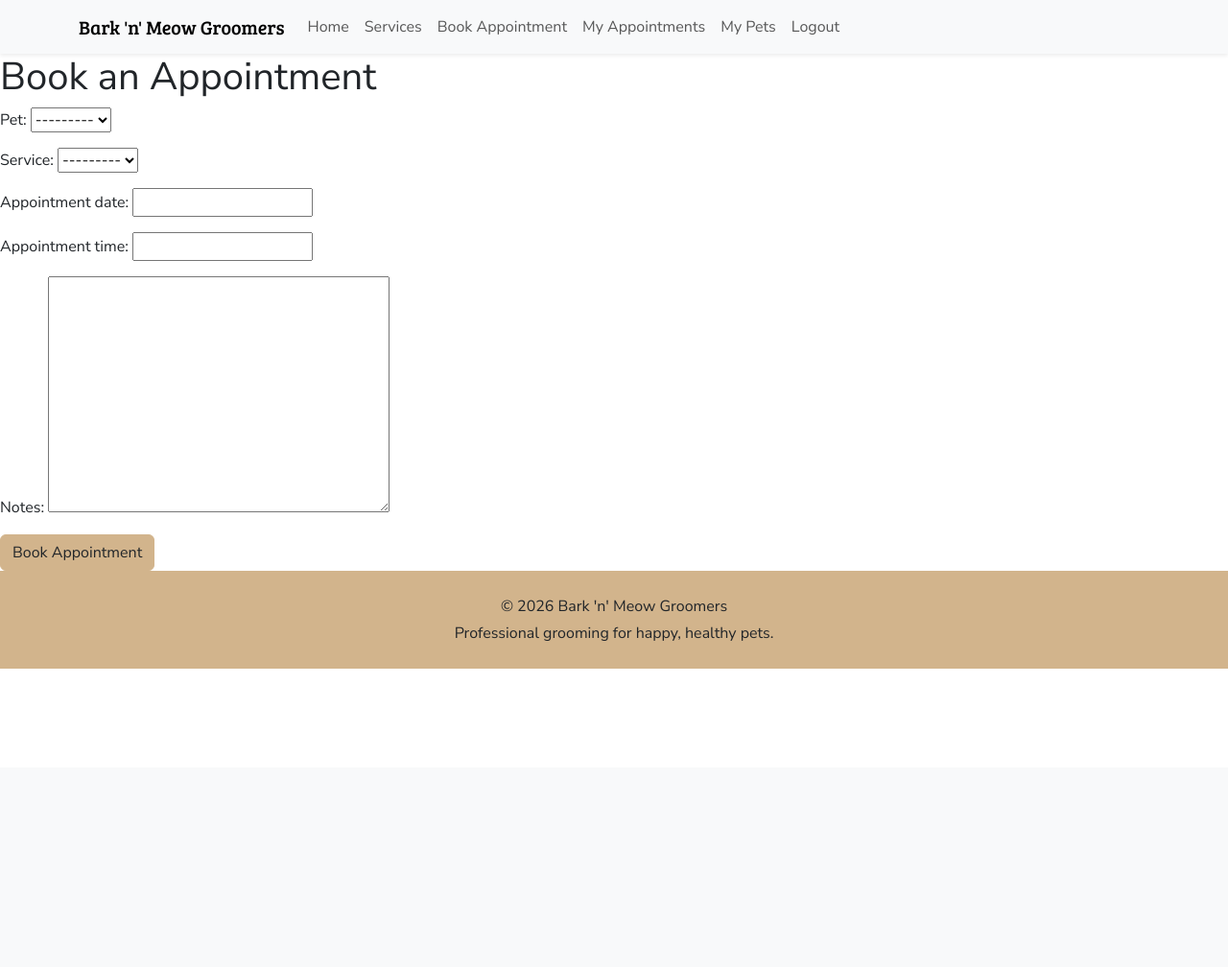
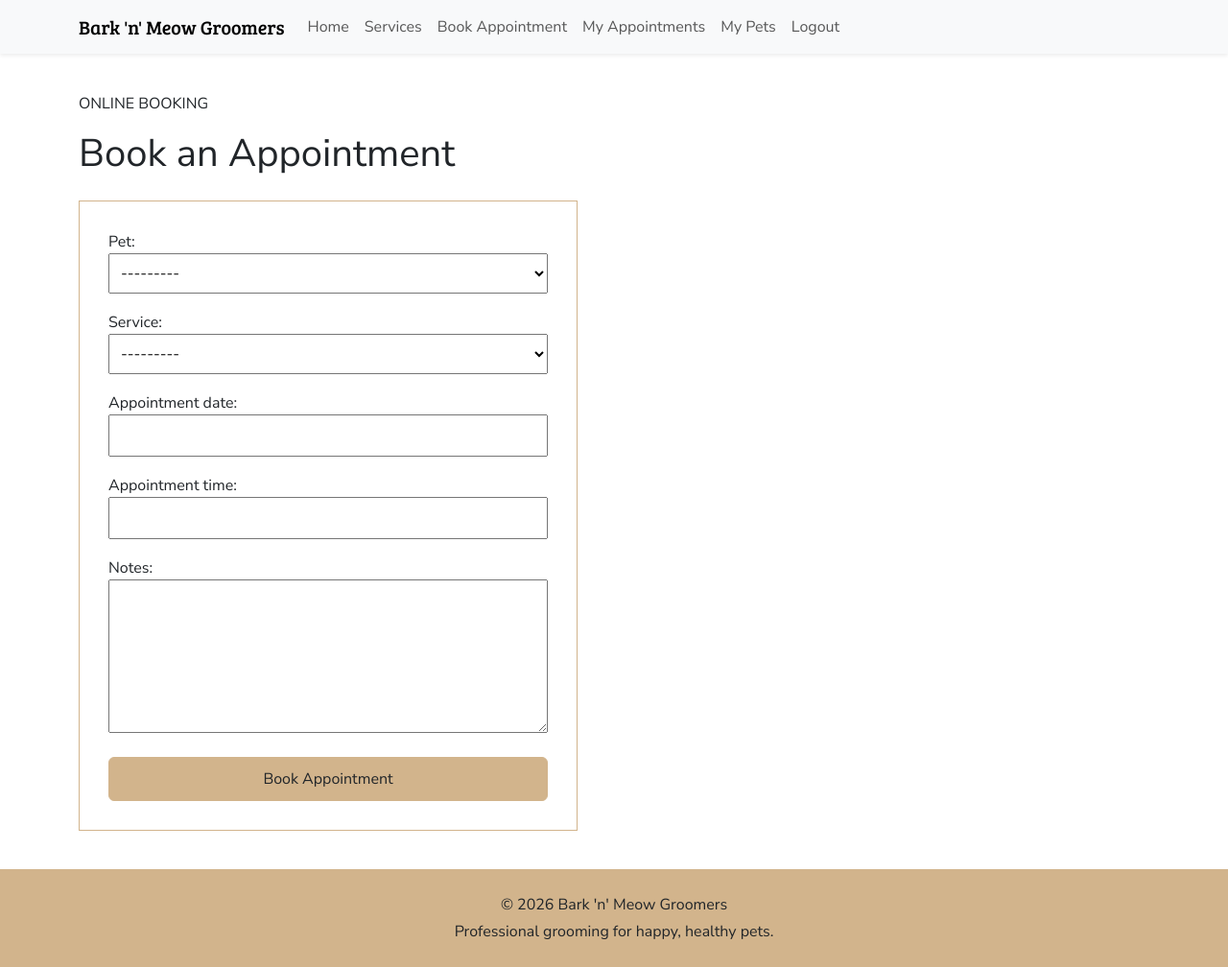
Before and after one commit to tadavis25/bark-n-meow-groomers, a Django app: page /book-appointment/ in a window 1280 px wide. Shown: the whole page at 96% size. Before the commit the page ends 697 px from the top, so only its background shows below. Run offline with Django 5.2, Linux system fonts and the light colour scheme; the visitor is signed in with stand-in values (Sample User, id 1); data that the repository does not hold is empty.

Commit message:
Collect static files for Heroku

```diff
--- a/static/css/style.css
+++ b/static/css/style.css
@@ -129,3 +129,65 @@ body {
 .site-footer p {
     margin: 0;
 }
+
+/* Services page */
+
+.service-row {
+    display: flex;
+    justify-content: space-between;
+    align-items: center;
+    border: 1px solid #D2B48C;
+    padding: 20px;
+    margin-bottom: 20px;
+}
+
+.service-details {
+    flex: 1;
+}
+
+.service-details h2 {
+    font-family: "Bree Serif", serif;
+}
+
+.service-meta {
+    text-align: right;
+    min-width: 150px;
+}
+
+.service-price {
+    font-weight: bold;
+}
+
+/* Booking page */
+
+.booking-page {
+    padding: 40px 0;
+}
+
+.booking-page form {
+    max-width: 520px;
+    padding: 30px;
+    border: 1px solid #D2B48C;
+    margin-top: 25px;
+}
+
+.booking-page form p {
+    margin-bottom: 18px;
+}
+
+.booking-page input,
+.booking-page select,
+.booking-page textarea {
+    width: 100%;
+    padding: 8px;
+}
+
+.booking-page textarea {
+    min-height: 120px;
+    max-height: 160px;
+}
+
+.booking-page form .btn {
+    width: 100%;
+    padding: 10px;
+}
--- a/templates/book_appointment.html
+++ b/templates/book_appointment.html
@@ -1,11 +1,16 @@
 {% extends 'base.html' %}
 
 {% block content %}
+<section class="booking-page">
+    <div class="container">
+        <p class="section-label">ONLINE BOOKING</p>
     <h1>Book an Appointment</h1>
     <form method="POST">
         {% csrf_token %}
         {{ form.as_p }}
         <button type="submit" class="btn btn-primary">Book Appointment</button>
     </form>
+    </div>
+</section>
 
 {% endblock %}
```
Also changed, not shown: templates/services.html (+28 -1 lines).
